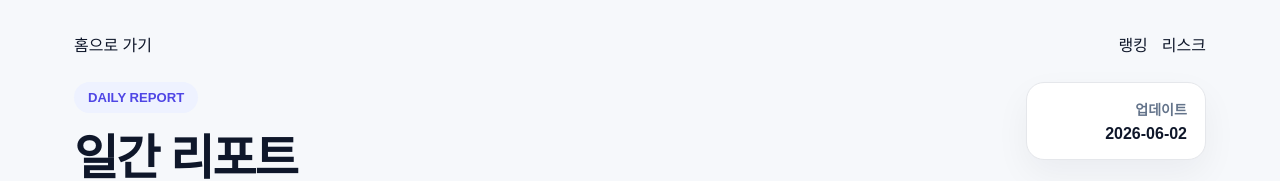
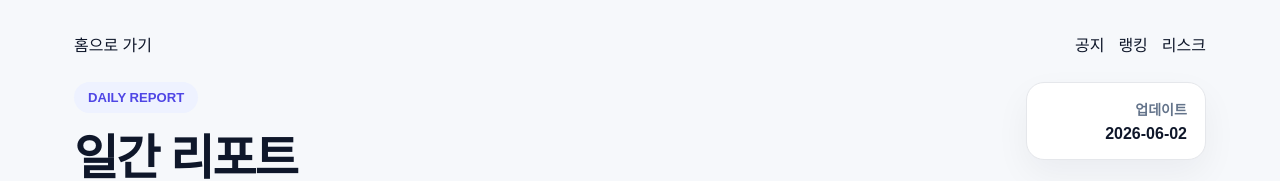
Before and after one commit to DcoyA/screener, a Next.js app: page /reports in a window 1280 px wide. Shown: the top 181 px of the page. Built offline with nearby package versions, Linux system fonts and the light colour scheme.

Commit message:
Update page.js

```diff
--- a/app/reports/page.js
+++ b/app/reports/page.js
@@ -16,6 +16,7 @@ export default function ReportsPage() {
             홈으로 가기
           </Link>
           <div className="subNav">
+            <Link href="/notice">공지</Link>
             <Link href="/ranking">랭킹</Link>
             <Link href="/risk">리스크</Link>
           </div>
```
